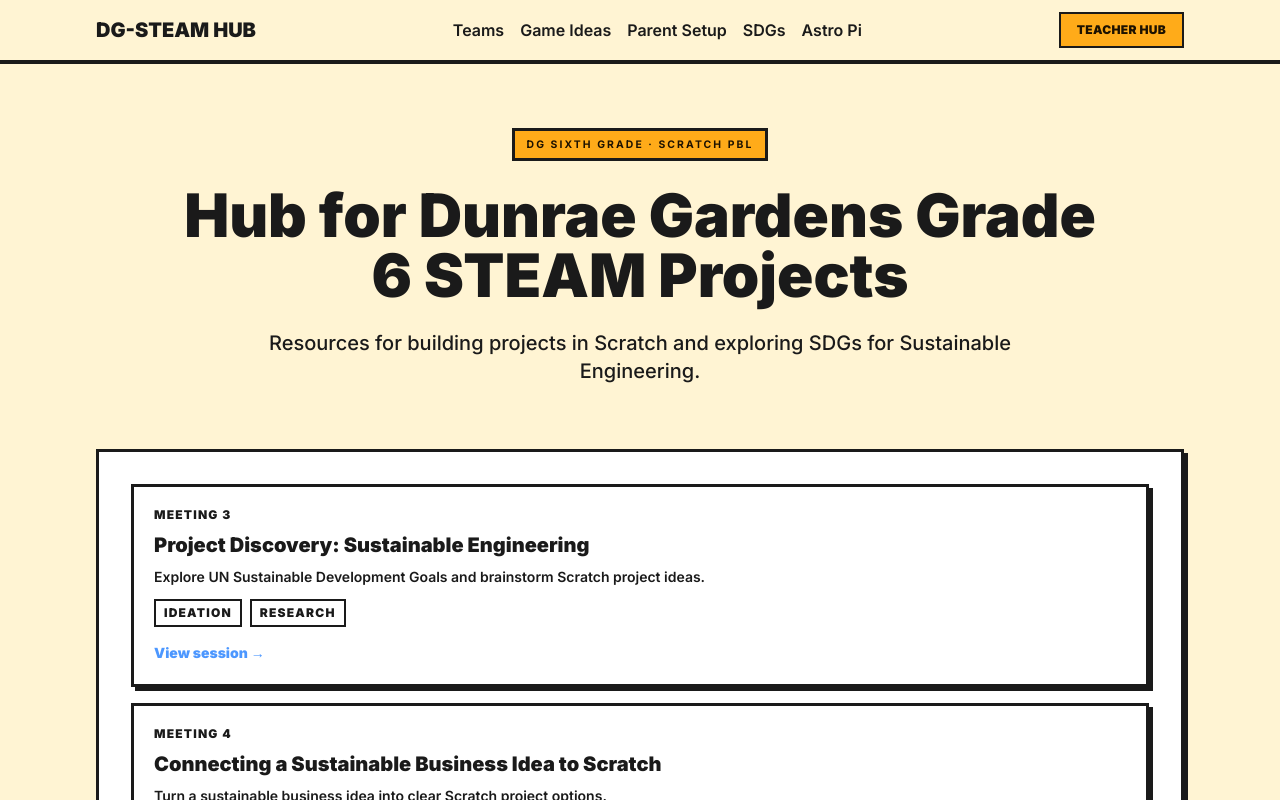
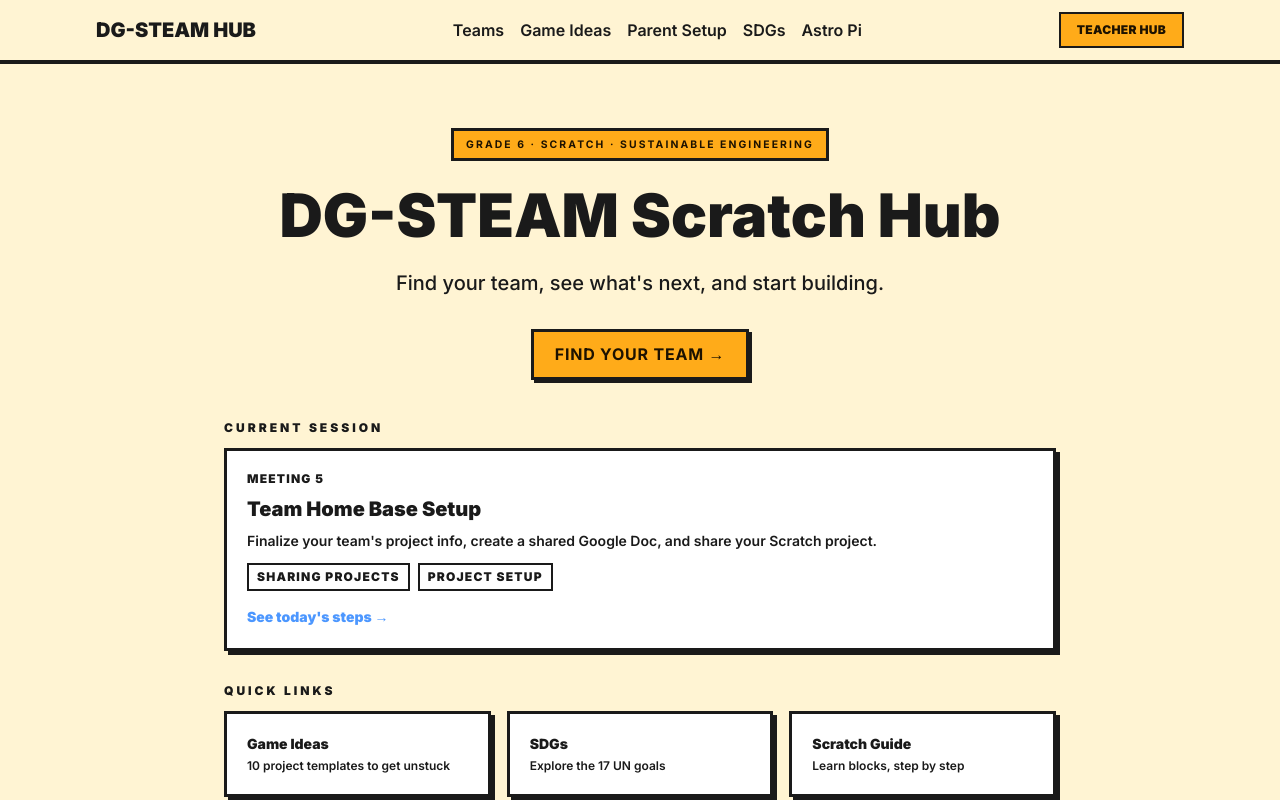
Before and after one commit to jtrudeau/dg-steam-scratch, a Next.js app: page /dg-steam-scratch/ in a window 1280 px wide. Shown: the top 800 px of the page. Built offline with nearby package versions, Linux system fonts and the light colour scheme.

Commit message:
update landing page

```diff
--- a/src/app/page.tsx
+++ b/src/app/page.tsx
@@ -1,36 +1,68 @@
+import Link from "next/link";
 import { heroCopy } from "@/lib/siteConfig";
 import { getSessions } from "@/lib/content";
 import { SessionSummaryCard } from "@/components/sessions/SessionSummaryCard";
 
+const quickLinks = [
+  { href: "/scratch/game-ideas", label: "Game Ideas", description: "10 project templates to get unstuck" },
+  { href: "/sdgs", label: "SDGs", description: "Explore the 17 UN goals" },
+  { href: "/scratch", label: "Scratch Guide", description: "Learn blocks, step by step" },
+];
+
 export default function HomePage() {
   const sessions = getSessions();
-  const displayedSessions = sessions.filter((s) =>
-    ["project-discovery", "sustainable-business-to-scratch"].includes(s.id)
-  );
+  const currentSession = sessions[sessions.length - 1];
 
   return (
     <div className="relative isolate">
-      <section className="mx-auto flex w-full max-w-5xl flex-col items-center gap-6 px-4 py-16 text-center sm:px-6 lg:px-8">
-        <span className="tag">DG Sixth Grade · Scratch PBL</span>
+      <section className="mx-auto flex w-full max-w-4xl flex-col items-center gap-6 px-4 pt-16 pb-10 text-center sm:px-6 lg:px-8">
+        <span className="tag">Grade 6 · Scratch · Sustainable Engineering</span>
         <h1 className="font-display text-5xl font-black leading-tight text-[var(--ink)] sm:text-6xl">
           {heroCopy.title}
         </h1>
-        <p className="max-w-3xl text-xl font-medium text-[var(--ink)]">
+        <p className="max-w-2xl text-xl font-medium text-[var(--ink)]">
           {heroCopy.subtitle}
         </p>
+        <Link
+          href="/teams"
+          className="btn btn-primary mt-2 text-base tracking-wide"
+        >
+          Find Your Team →
+        </Link>
       </section>
 
-      <section className="mx-auto w-full max-w-6xl px-4 pb-24 sm:px-6 lg:px-8">
-        <div className="panel p-8">
-          <div className="grid gap-4 md:grid-cols-1">
-            {displayedSessions.map((session) => (
-              <SessionSummaryCard
-                key={session.id}
-                session={session}
-                actionHref={`/sessions/${session.id}`}
-              />
-            ))}
-          </div>
+      <section className="mx-auto w-full max-w-4xl px-4 pb-8 sm:px-6 lg:px-8">
+        <p className="text-xs font-black uppercase tracking-[0.25em] text-[var(--ink)]/50">
+          Current Session
+        </p>
+        <div className="mt-3">
+          <SessionSummaryCard
+            session={currentSession}
+            actionHref={`/sessions/${currentSession.id}`}
+            actionLabel="See today's steps →"
+          />
+        </div>
+      </section>
+
+      <section className="mx-auto w-full max-w-4xl px-4 pb-24 sm:px-6 lg:px-8">
+        <p className="text-xs font-black uppercase tracking-[0.25em] text-[var(--ink)]/50">
+          Quick Links
+        </p>
+        <div className="mt-3 grid grid-cols-1 gap-4 md:grid-cols-3">
+          {quickLinks.map((link) => (
+            <Link
+              key={link.href}
+              href={link.href as never}
+              className="panel block p-5 transition-shadow hover:shadow-none"
+            >
+              <h3 className="text-sm font-black text-[var(--ink)]">
+                {link.label}
+              </h3>
+              <p className="mt-1 text-xs font-semibold text-[var(--ink)]/60">
+                {link.description}
+              </p>
+            </Link>
+          ))}
         </div>
       </section>
     </div>
--- a/src/lib/siteConfig.ts
+++ b/src/lib/siteConfig.ts
@@ -7,7 +7,6 @@ export const siteNav = [
 ];
 
 export const heroCopy = {
-  title: "Hub for Dunrae Gardens Grade 6 STEAM Projects",
-  subtitle:
-    "Resources for building projects in Scratch and exploring SDGs for Sustainable Engineering.",
+  title: "DG-STEAM Scratch Hub",
+  subtitle: "Find your team, see what's next, and start building.",
 };
```
